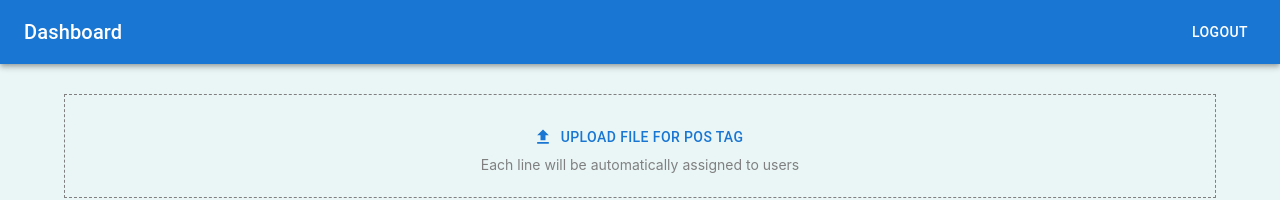
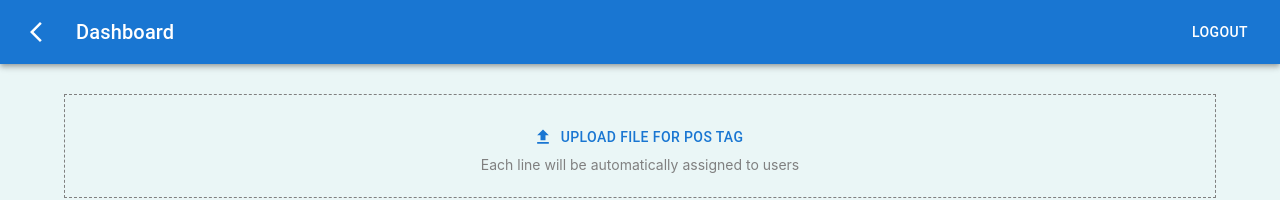
Before and after one commit to codewhen/postag_manager_frontend, a React (Create React App) app: page /admin/doc in a window 1280 px wide. Shown: the top 200 px of the page. Built offline with nearby package versions, Linux system fonts and the light colour scheme; sample sign-in values are in the browser's storage.

Commit message:
back button added to app bar

```diff
--- a/src/core/components/appbar/AppBar.js
+++ b/src/core/components/appbar/AppBar.js
@@ -1,8 +1,9 @@
-import { AppBar, Button, Toolbar, Typography } from "@mui/material";
+import { AppBar, Button, IconButton, Toolbar, Typography } from "@mui/material";
 import React from "react";
 import { useNavigate } from "react-router-dom";
+import BackIcon from "@mui/icons-material/ArrowBackIosNew";
 
-export default function CustomAppBar() {
+export default function CustomAppBar({ shouldBack = true }) {
   const navigate = useNavigate();
   const onLogout = (e) => {
     localStorage.clear();
@@ -11,6 +12,18 @@
   return (
     <AppBar position="sticky">
       <Toolbar>
+        {shouldBack && (
+          <IconButton
+            size="large"
+            edge="start"
+            color="inherit"
+            aria-label="back"
+            sx={{ mr: 2 }}
+            onClick={() => navigate(-1)}
+          >
+            <BackIcon />
+          </IconButton>
+        )}
         <Typography variant="h6" component="div" sx={{ flexGrow: 1 }}>
           Dashboard
         </Typography>
--- a/src/features/admin_dashboard/AdminDashboard.js
+++ b/src/features/admin_dashboard/AdminDashboard.js
@@ -33,7 +33,7 @@
 
   return (
     <>
-      <CustomAppBar />
+      <CustomAppBar shouldBack={false} />
       <Box
         sx={{
           height: 18,
```
